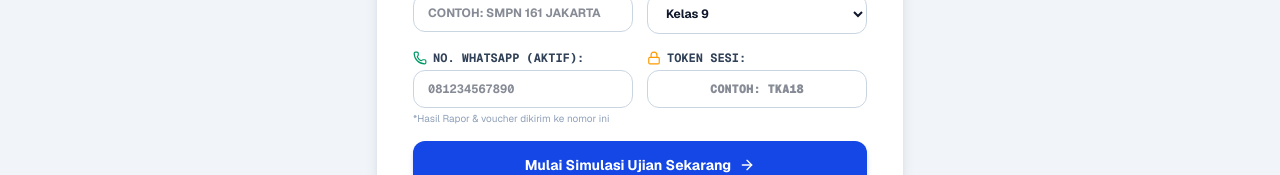
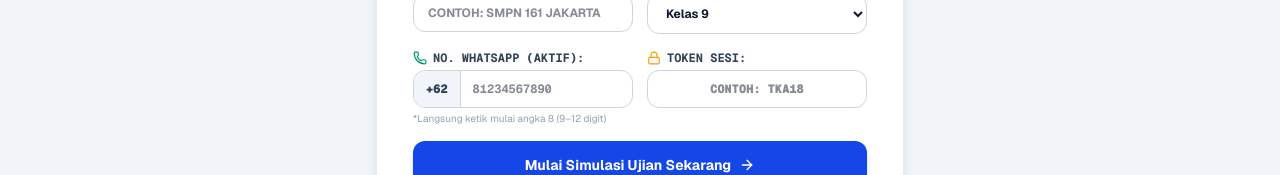
Before and after one commit to nalartikaofficial-ux/cbt-tka-smp-smam18, a Next.js app: page /login in a window 1280 px wide. Shown: the part 405-580 px from the top of the page. Built offline with nearby package versions, Linux system fonts and the light colour scheme; no server answers.

Commit message:
Update CBT TKA SMP

```diff
--- a/app/login/page.tsx
+++ b/app/login/page.tsx
@@ -16,13 +16,14 @@ import {
 } from "lucide-react";
 import { supabase } from "@/lib/supabase";
 
-// Normalisasi nomor HP agar seragam berawalan 08...
-function normalizePhoneID(raw: string): string {
+// Membersihkan input agar hanya menyimpan digit setelah +62 (contoh: 81234567890)
+function sanitizeSuffixPhoneID(raw: string): string {
     let digits = raw.replace(/\D/g, "");
     if (digits.startsWith("62")) {
-        digits = "0" + digits.slice(2);
+        digits = digits.slice(2);
     }
-    return digits;
+    digits = digits.replace(/^0+/, "");
+    return digits.slice(0, 12);
 }
 
 export default function StudentLoginPage() {
@@ -32,7 +33,7 @@ export default function StudentLoginPage() {
         name: "",
         school: "",
         grade: "9",
-        phone: "",
+        phoneSuffix: "", // Digit setelah +62 (misal: 81234567890)
         token: ""
     });
 
@@ -43,12 +44,19 @@ export default function StudentLoginPage() {
         e.preventDefault();
         setErrorMsg("");
 
-        const cleanPhone = normalizePhoneID(formData.phone);
-        if (cleanPhone.length < 10 || cleanPhone.length > 14 || !cleanPhone.startsWith("08")) {
-            setErrorMsg("Nomor WhatsApp tidak valid! Gunakan format aktif 08xxxxxxxxxx (10–14 digit).");
+        const suffix = sanitizeSuffixPhoneID(formData.phoneSuffix);
+        if (!suffix) {
+            setErrorMsg("Nomor WhatsApp wajib diisi untuk melanjutkan ujian!");
             return;
         }
 
+        // Standar nomor seluler Indonesia: setelah +62 wajib diawali '8' dan panjang 9-12 digit (setara 08 + 8-11 digit = 10-13 digit)
+        if (!suffix.startsWith("8") || suffix.length < 9 || suffix.length > 12) {
+            setErrorMsg("Nomor WhatsApp tidak valid! Masukkan 9–12 digit nomor HP Indonesia setelah +62 (diawali angka 8).");
+            return;
+        }
+
+        const cleanPhone = "0" + suffix; // Disimpan seragam sebagai 08xxxxxxxxxx di Supabase
         const cleanName = formData.name.toUpperCase().replace(/\s+/g, " ").trim();
         const cleanSchool = formData.school.toUpperCase().replace(/\s+/g, " ").trim();
 
@@ -257,24 +265,31 @@ export default function StudentLoginPage() {
                             </div>
                         </div>
 
-                        {/* No WA & Token (Otomatis Kapital) */}
+                        {/* No WA (+62 Terkunci) & Token (Otomatis Kapital) */}
                         <div className="grid grid-cols-1 sm:grid-cols-2 gap-3 sm:gap-3.5">
                             <div className="space-y-1">
                                 <label className="font-bold text-slate-700 font-mono flex items-center gap-1.5 text-[10.5px] sm:text-xs">
                                     <Phone className="w-3.5 h-3.5 text-emerald-600" /> NO. WHATSAPP (AKTIF):
                                 </label>
-                                <input
-                                    type="text"
-                                    required
-                                    inputMode="numeric"
-                                    maxLength={14}
-                                    placeholder="081234567890"
-                                    value={formData.phone}
-                                    onChange={(e) => setFormData({ ...formData, phone: e.target.value.replace(/\D/g, "") })}
-                                    className="w-full px-3 sm:px-3.5 py-2.5 rounded-xl border border-slate-300 font-mono font-bold text-slate-900 focus:border-blue-600 outline-none text-xs"
-                                />
+                                <div className="flex items-stretch rounded-xl border border-slate-300 focus-within:border-blue-600 overflow-hidden bg-white">
+                                    <span className="px-3 py-2.5 bg-slate-100 border-r border-slate-300 font-mono font-black text-slate-700 text-xs flex items-center select-none shrink-0">
+                                        +62
+                                    </span>
+                                    <input
+                                        type="text"
+                                        required
+                                        inputMode="numeric"
+                                        maxLength={12}
+                                        placeholder="81234567890"
+                                        value={formData.phoneSuffix}
+                                        onChange={(e) =>
+                                            setFormData({ ...formData, phoneSuffix: sanitizeSuffixPhoneID(e.target.value) })
+                                        }
+                                        className="w-full px-3 py-2.5 font-mono font-bold text-slate-900 outline-none text-xs"
+                                    />
+                                </div>
                                 <span className="text-[9.5px] sm:text-[10px] text-slate-400 block">
-                                    *Hasil Rapor & voucher dikirim ke nomor ini
+                                    *Langsung ketik mulai angka 8 (9–12 digit)
                                 </span>
                             </div>
 
```
